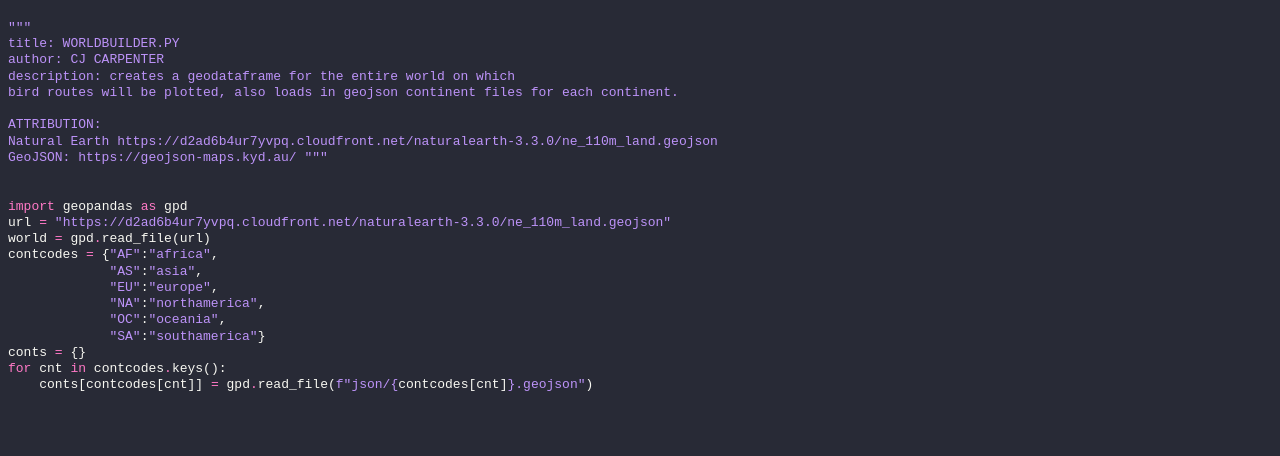
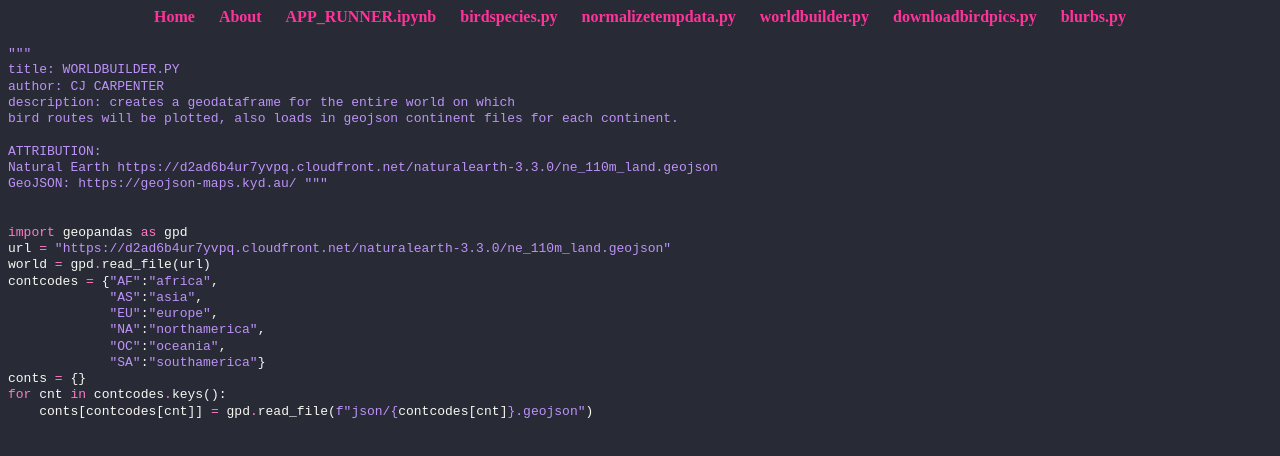
Before and after one commit to seejaecee/bird-app, a plain HTML site: page worldbuilder.html in a window 1280 px wide. Drawn offline with Linux system fonts and the light colour scheme.

Commit message:
Update worldbuilder.html

```diff
--- a/worldbuilder.html
+++ b/worldbuilder.html
@@ -20,6 +20,21 @@ td.linenos .normal { color: #f1fa8c; background-color: #44475a; padding-left: 5p
 span.linenos { color: #f1fa8c; background-color: #44475a; padding-left: 5px; padding-right: 5px; }
 td.linenos .special { color: #50fa7b; background-color: #6272a4; padding-left: 5px; padding-right: 5px; }
 span.linenos.special { color: #50fa7b; background-color: #6272a4; padding-left: 5px; padding-right: 5px; }
+.nav {
+      text-align: center;
+      margin-bottom: 20px;
+    }
+.nav a {
+      margin: 0 10px;
+      text-decoration: none;
+      color: #ff3399;
+      font-weight: bold;
+    }
+
+.nav a:hover {
+      text-decoration: underline;
+      color: #cc0066;
+    }
 body .hll { background-color: #44475a }
 body { background: #282a36; color: #F8F8F2 }
 body .c { color: #6272A4 } /* Comment */
@@ -103,6 +118,19 @@ body .il { color: #FFB86C } /* Literal.Number.Integer.Long */
   </style>
 </head>
 <body>
+<div class="container">
+    <div class="nav">
+      <a href="index.html">Home</a>
+      <a href="#">About</a>
+      <a href="APP_RUNNER.html">APP_RUNNER.ipynb</a>
+      <a href="birdspecies.html">birdspecies.py</a>
+      <a href="normalizetempdata.html">normalizetempdata.py</a>
+      <a href="worldbuilder.html">worldbuilder.py</a>
+      <a href="downloadbirdpics.html">downloadbirdpics.py</a>
+      <a href="blurbs.html">blurbs.py</a>
+
+    </div>
+ </div>
 <h2></h2>
 
 <div class="highlight"><pre><span></span><span class="sd">&quot;&quot;&quot;</span>
```
